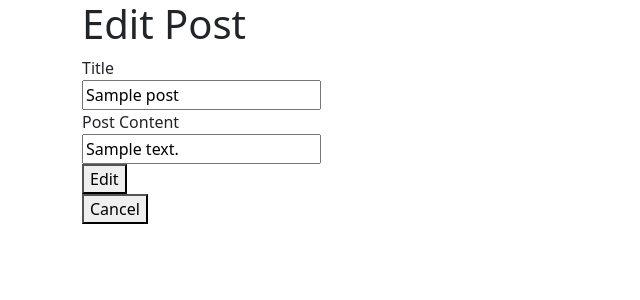
After one commit to nickmonteleone/flask-blogly, a Flask app: page /posts/1/edit in a window 1280 px wide. The commit adds this page. Shown: the top 300 px of the page, without its empty margins (0-640 px from the left). Run offline with Flask 3, Linux system fonts and the light colour scheme; tables that the repository leaves empty hold one stand-in row (values such as "Sample post").

```diff
--- a/app.py
+++ b/app.py
@@ -172,3 +172,54 @@ def show_post_page(post_id):
         '/post/post-detail.html',
         post=post
     )
+
+@app.get('/posts/<int:post_id>/edit')
+def show_edit_post_form(post_id):
+    """Show edit post form"""
+
+    post = Post.query.get_or_404(post_id)
+
+    return render_template('/post/edit-post.html', post=post)
+
+
+@app.post('/posts/<int:post_id>/edit')
+def submit_edit_post_form(post_id):
+    """Submits edit for post"""
+
+    post = Post.query.get_or_404(post_id)
+
+    post.title = request.form['title']
+    post.content = request.form['content']
+
+    input_check = True
+
+    if len(post.title.strip()) == 0:
+        flash(f"Invalid edit for post title.")
+        input_check = False
+
+    if len(post.content.strip()) == 0:
+        flash(f"Invalid edit for post content.")
+        input_check = False
+
+    if input_check:
+        db.session.add(post)
+        db.session.commit()
+        flash('Post edited successfully!')
+
+    return redirect(f'/posts/{post_id}')
+
+
+@app.post("/posts/<int:post_id>/delete")
+def delete_post(post_id):
+    """Delete post"""
+
+    post = Post.query.get_or_404(post_id)
+
+    user_id = post.user.id
+
+    db.session.delete(post)
+    db.session.commit()
+
+    flash('Post deleted successfully!')
+
+    return redirect(f'/users/{user_id}')
--- /dev/null
+++ b/templates/post/edit-post.html
@@ -0,0 +1,26 @@
+{% extends 'base.html' %}
+
+{% block title %}
+Edit Post
+{% endblock title %}
+
+{% block content %}
+
+<!-- Test: edit-post.html loaded; FOR TESTING DO NOT REMOVE -->
+
+<h1>Edit Post</h1>
+
+<form action="/posts/{{ post.id }}/edit" method="POST" class="d-flex flex-column align-items-start">
+  <label for="title">Title</label>
+  <input name="title" value="{{ post.title }}">
+  <label for="content">Post Content</label>
+  <input name="content" value="{{ post.content }}">
+  <button>Edit</button>
+</form>
+
+<form action="/posts/{{ post.id }}">
+  <button>Cancel</button>
+</form>
+
+
+{% endblock content %}
--- a/templates/post/new-post-form.html
+++ b/templates/post/new-post-form.html
@@ -18,7 +18,7 @@ Add Post Form
   <button>Add</button>
 </form>
 
-<form action="/users/{{ post.user.id }}">
+<form action="/users/{{ user.id }}">
   <button>Cancel</button>
 </form>
 
```
